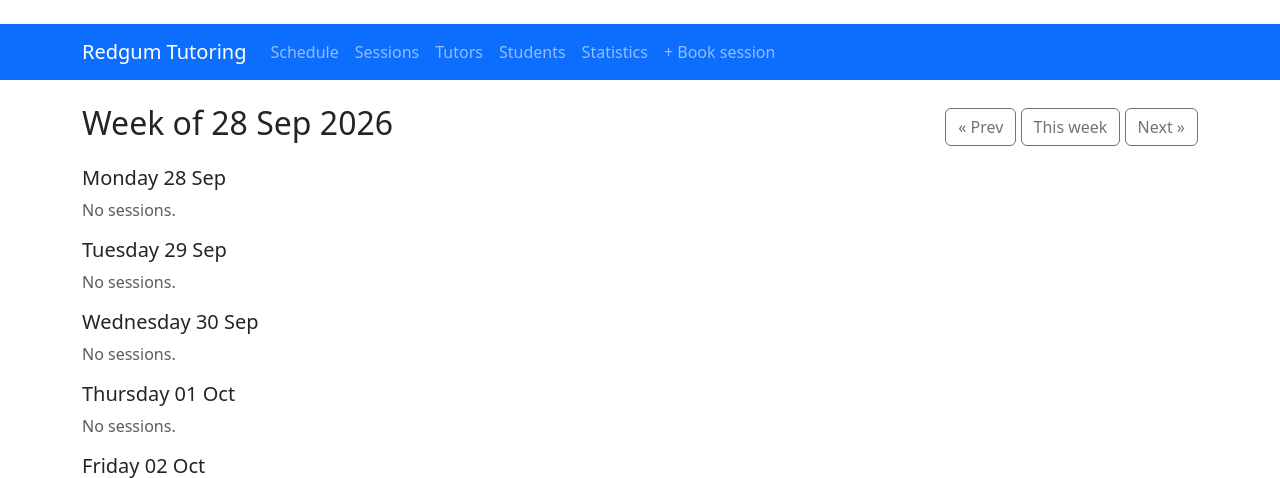
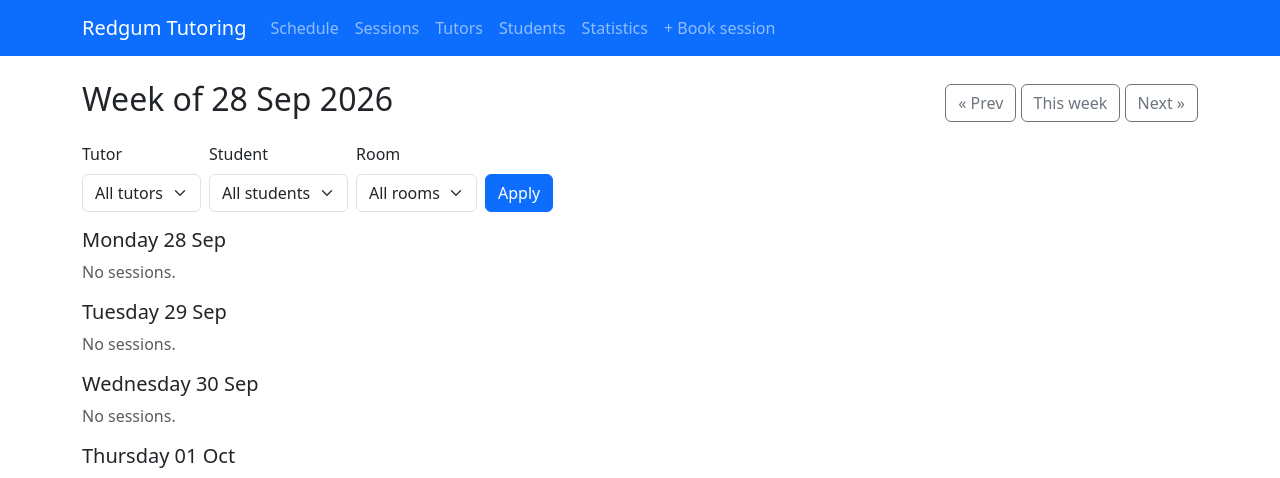
Before and after one commit to hh-lang1110/Redgum-Tutoring-Appointment-Management-System, a Flask app: page /schedule/ in a window 1280 px wide. Shown: the top 478 px of the page. Run offline with Flask 3, Linux system fonts and the light colour scheme.

Commit message:
feat: filter the weekly timetable by tutor, student or room
The requirements spec calls for a timetable that can be narrowed to a
single tutor, student or room (TT-2), but the grid only ever rendered
every non-cancelled session for the week.

Adds three dropdowns to the weekly view. Supplied filters are applied
to each day's query and carried through the Prev/This/Next week links,
so stepping through weeks keeps the current view. Room matching is
case-insensitive because room labels are free text. The select lists
only rooms that are actually in use, and a running count tells staff
how many sessions the current filters matched.

Verified against seeded data: filtering the 10-16 Aug week by tutor
splits the 8 sessions 5/3 with no leakage between tutors, the student
and room filters return the expected subsets, lowercase "room 1"
matches "Room 1", and malformed or unmatched parameters render 200
rather than erroring.

```diff
--- a/app/routes/schedule.py
+++ b/app/routes/schedule.py
@@ -1,13 +1,37 @@
-"""Week schedule view (Mon-Sat). No room allocation per case-study scope."""
+"""Week schedule view (Mon-Sat) with optional tutor / student / room filters."""
 from datetime import date, timedelta
+
 from flask import Blueprint, render_template, request
-from ..models import Session, WEEKDAY_NAMES
+from sqlalchemy import func
+
+from ..models import WEEKDAY_NAMES, Session, Student, Tutor, db
 
 bp = Blueprint("schedule", __name__, url_prefix="/schedule")
 
 
 def _monday(d):
     return d - timedelta(days=d.weekday())
+
+
+def _filter_args():
+    """Read the TT-2 filter parameters off the querystring.
+
+    Returns ``(filters, tutor_id, student_id, room)`` where ``filters`` holds
+    only the values actually supplied, so it can be splatted back into
+    ``url_for`` to carry the current view across week navigation.
+    """
+    tutor_id = request.args.get("tutor", type=int)
+    student_id = request.args.get("student", type=int)
+    room = request.args.get("room", "").strip()
+
+    filters = {}
+    if tutor_id:
+        filters["tutor"] = tutor_id
+    if student_id:
+        filters["student"] = student_id
+    if room:
+        filters["room"] = room
+    return filters, tutor_id, student_id, room
 
 
 @bp.route("/")
@@ -19,14 +43,38 @@ def weekly():
         base = date.today()
     monday = _monday(base)
     days = [monday + timedelta(days=i) for i in range(6)]  # Mon..Sat
+
+    filters, tutor_id, student_id, room = _filter_args()
+
     rows = []
     for d in days:
-        sessions = (Session.query
-                    .filter(Session.session_date == d,
-                            Session.status != "cancelled")
-                    .order_by(Session.start_time).all())
-        rows.append((d, WEEKDAY_NAMES[d.weekday()], sessions))
-    prev_week = (monday - timedelta(days=7)).isoformat()
-    next_week = (monday + timedelta(days=7)).isoformat()
-    return render_template("schedule/weekly.html", rows=rows,
-                           monday=monday, prev_week=prev_week, next_week=next_week)
+        q = Session.query.filter(Session.session_date == d,
+                                 Session.status != "cancelled")
+        # TT-2: narrow the grid down to one tutor, one student or one room.
+        if tutor_id:
+            q = q.filter(Session.tutor_id == tutor_id)
+        if student_id:
+            q = q.filter(Session.student_id == student_id)
+        if room:
+            # Room labels are free text, so match case-insensitively to keep
+            # "room 2" and "Room 2" pointing at the same slot.
+            q = q.filter(func.lower(Session.room) == room.lower())
+        rows.append((d, WEEKDAY_NAMES[d.weekday()], q.order_by(Session.start_time).all()))
+
+    return render_template(
+        "schedule/weekly.html",
+        rows=rows,
+        monday=monday,
+        prev_week=(monday - timedelta(days=7)).isoformat(),
+        next_week=(monday + timedelta(days=7)).isoformat(),
+        filters=filters,
+        tutor_id=tutor_id,
+        student_id=student_id,
+        room=room,
+        tutors=Tutor.query.filter_by(is_active=True).order_by(Tutor.name).all(),
+        students=Student.query.filter_by(is_active=True).order_by(Student.name).all(),
+        rooms=[r for (r,) in db.session.query(Session.room)
+               .filter(Session.room.isnot(None), Session.room != "")
+               .distinct().order_by(Session.room).all()],
+        total=sum(len(sessions) for _, _, sessions in rows),
+    )
--- a/app/templates/schedule/weekly.html
+++ b/app/templates/schedule/weekly.html
@@ -4,11 +4,53 @@
 <div class="d-flex justify-content-between align-items-center mb-3">
   <h2>Week of {{ monday.strftime("%d %b %Y") }}</h2>
   <div>
-    <a class="btn btn-outline-secondary" href="{{ url_for('schedule.weekly', week=prev_week) }}">&laquo; Prev</a>
-    <a class="btn btn-outline-secondary" href="{{ url_for('schedule.weekly') }}">This week</a>
-    <a class="btn btn-outline-secondary" href="{{ url_for('schedule.weekly', week=next_week) }}">Next &raquo;</a>
+    <a class="btn btn-outline-secondary" href="{{ url_for('schedule.weekly', week=prev_week, **filters) }}">&laquo; Prev</a>
+    <a class="btn btn-outline-secondary" href="{{ url_for('schedule.weekly', **filters) }}">This week</a>
+    <a class="btn btn-outline-secondary" href="{{ url_for('schedule.weekly', week=next_week, **filters) }}">Next &raquo;</a>
   </div>
 </div>
+
+<form class="row g-2 align-items-end mb-3" method="get">
+  <input type="hidden" name="week" value="{{ monday.isoformat() }}">
+  <div class="col-auto">
+    <label class="form-label" for="f-tutor">Tutor</label>
+    <select class="form-select" id="f-tutor" name="tutor">
+      <option value="">All tutors</option>
+      {% for t in tutors %}
+        <option value="{{ t.id }}" {% if tutor_id == t.id %}selected{% endif %}>{{ t.name }}</option>
+      {% endfor %}
+    </select>
+  </div>
+  <div class="col-auto">
+    <label class="form-label" for="f-student">Student</label>
+    <select class="form-select" id="f-student" name="student">
+      <option value="">All students</option>
+      {% for s in students %}
+        <option value="{{ s.id }}" {% if student_id == s.id %}selected{% endif %}>{{ s.name }}</option>
+      {% endfor %}
+    </select>
+  </div>
+  <div class="col-auto">
+    <label class="form-label" for="f-room">Room</label>
+    <select class="form-select" id="f-room" name="room">
+      <option value="">All rooms</option>
+      {% for r in rooms %}
+        <option value="{{ r }}" {% if room|lower == r|lower %}selected{% endif %}>{{ r }}</option>
+      {% endfor %}
+    </select>
+  </div>
+  <div class="col-auto">
+    <button class="btn btn-primary" type="submit">Apply</button>
+    {% if filters %}
+      <a class="btn btn-outline-secondary" href="{{ url_for('schedule.weekly', week=monday.isoformat()) }}">Clear</a>
+    {% endif %}
+  </div>
+</form>
+
+{% if filters %}
+<p class="text-muted">{{ total }} session{{ '' if total == 1 else 's' }} match the current filters this week.</p>
+{% endif %}
+
 {% for d, day_name, sessions in rows %}
   <h5 class="mt-3">{{ day_name }} {{ d.strftime("%d %b") }}</h5>
   {% if sessions %}
```
